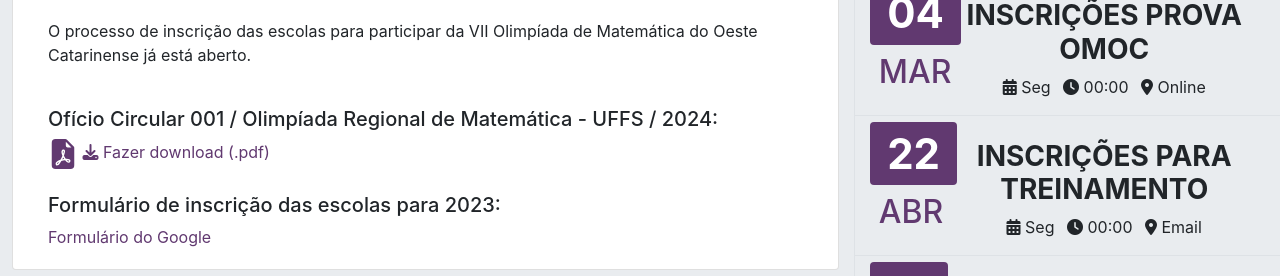
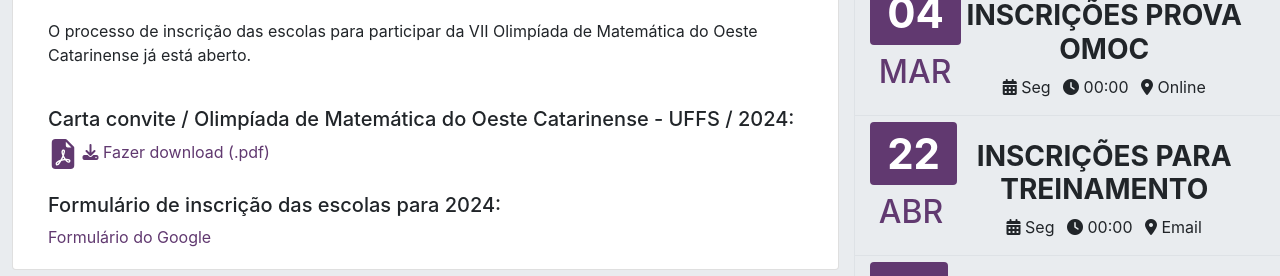
Before and after one commit to omocuffs/omocuffs.github.io, a Jekyll site: the page built from index.md, in a window 1280 px wide. Shown: the part 317-593 px from the top of the page. Built offline with Jekyll 4.4.1, drawn with Linux system fonts in a browser that asks for light colours; nearby versions of some CDN libraries.

Commit message:
Update index.md

```diff
--- a/index.md
+++ b/index.md
@@ -56,12 +56,12 @@
               <div class="col-sm-12 col-12">
                 <p>O processo de inscrição das escolas para participar da {{edicao-atual.numero}} Olimpíada de Matemática do Oeste Catarinense já está aberto.</p>
                 <br>
-                <h5>Ofício Circular 001 / Olimpíada Regional de Matemática - UFFS / {{edicao-atual.edicao}}:</h5>
+                <h5>Carta convite / Olimpíada de Matemática do Oeste Catarinense - UFFS / {{edicao-atual.edicao}}:</h5>
                 <a class="link2" href="{{site.url}}/documents/inscricoes/{{edicao-atual.edicao}}/{{edicao-atual.oficio-circular-inscricoes}}" target="_blank">
                 {{site.data.icons.pdf-document}}
                 {{site.data.icons.download}} Fazer download (.pdf)</a>
                 <br><br>
-                <h5>Formulário de inscrição das escolas para 2023:</h5>
+                <h5>Formulário de inscrição das escolas para {{edicao-atual.edicao}}:</h5>
                 <a class="link2" href="{{edicao-atual.formulario-inscricoes}}" target="_blank">Formulário do Google</a>
               </div>
             </div>
```
